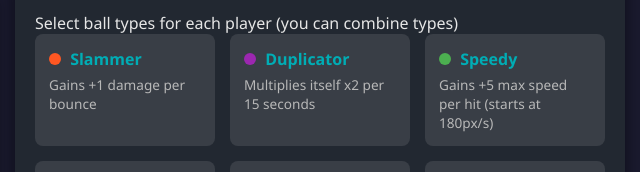
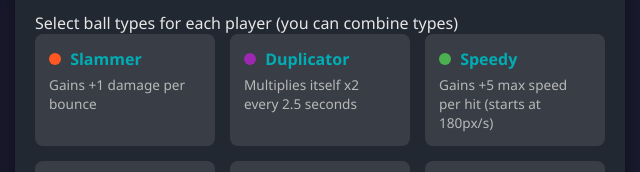
Before and after one commit to ironkid20119/balls, a plain HTML site: page index.html in a window 1280 px wide. Shown: the part 215-387 px from the top of the page, 615-1255 px from the left. Drawn offline with Linux system fonts and the light colour scheme.

Commit message:
Update index.html

```diff
--- a/index.html
+++ b/index.html
@@ -341,7 +341,7 @@
 
                     <div class="ball-type" data-type="duplicator">
                         <h4><span class="ball-type-indicator duplicator-color"></span> Duplicator</h4>
-                        <p>Multiplies itself x2 per 15 seconds</p>
+                        <p>Multiplies itself x2 every 2.5 seconds</p>
                     </div>
 
                     <div class="ball-type" data-type="speedy">
```
